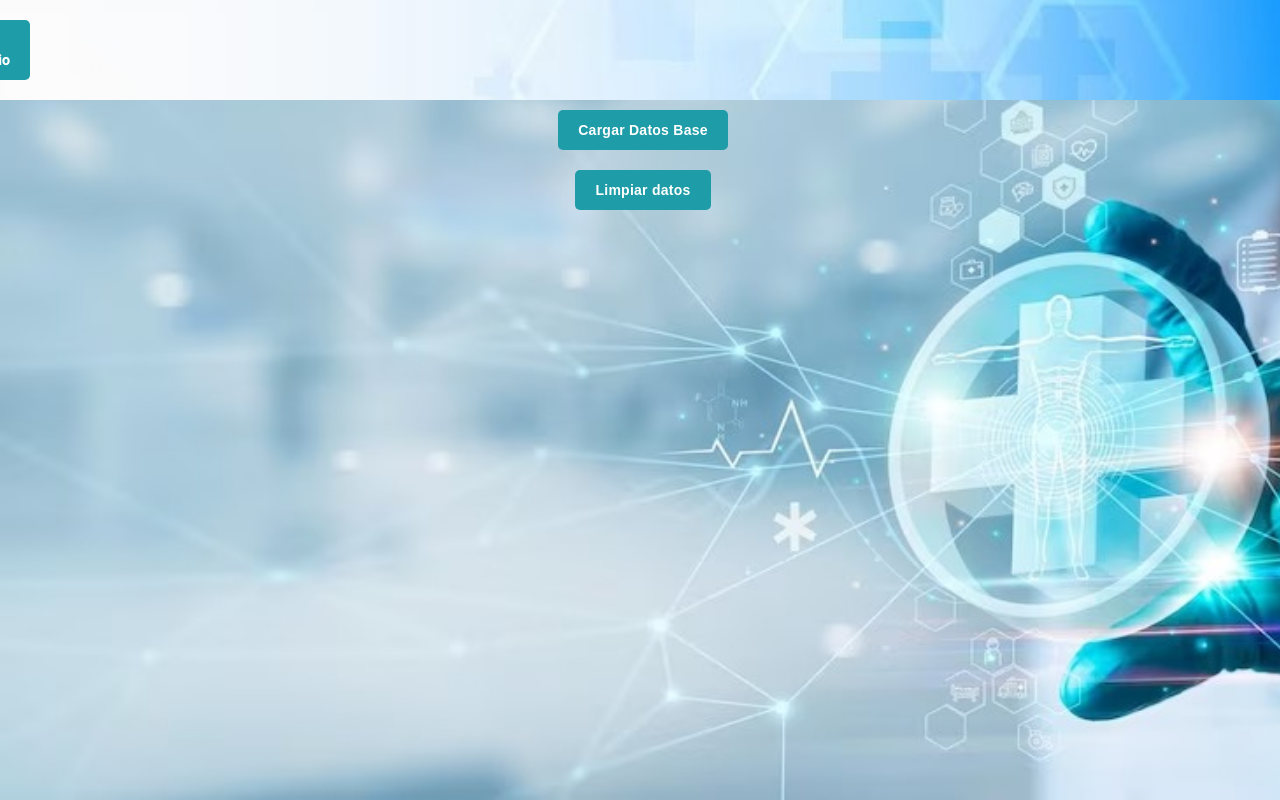
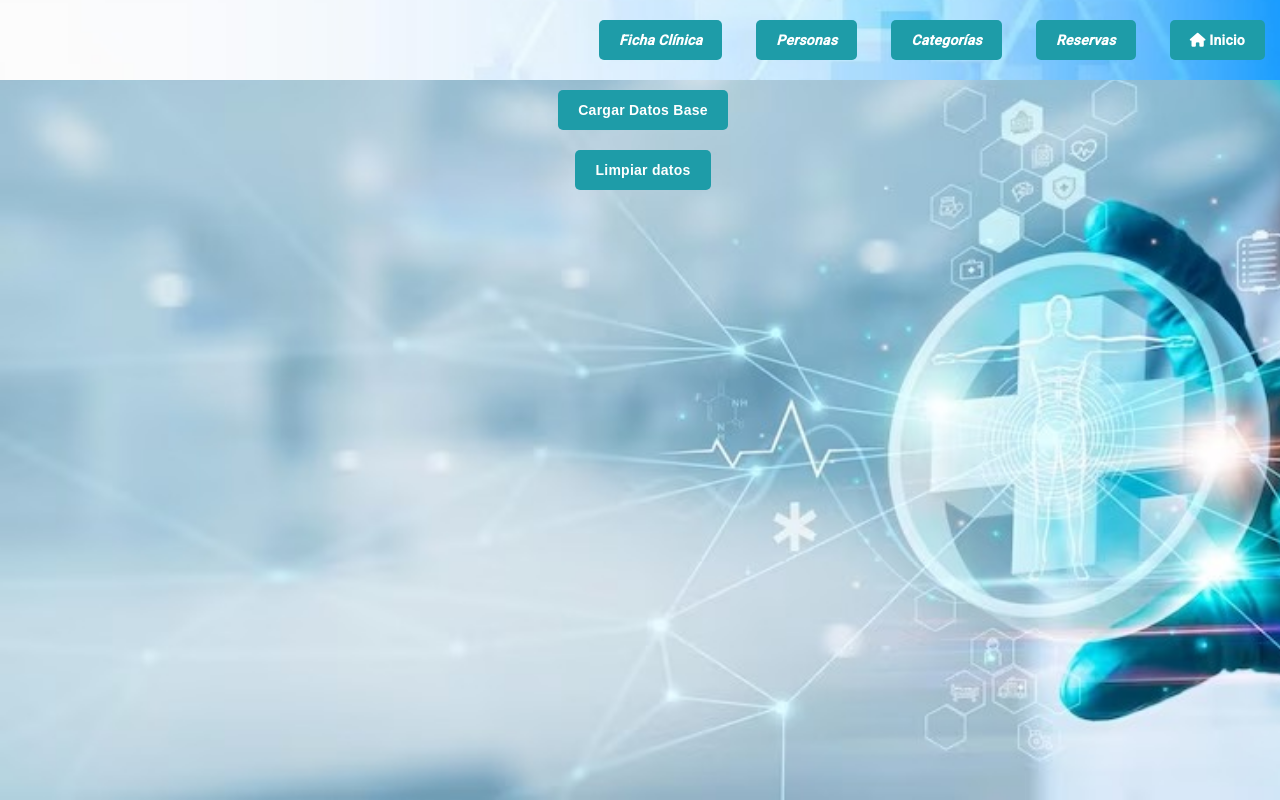
Before and after one commit to jorgepaiva1/tp1p-front, an Angular app in the folder front/: page / in a window 1280 px wide. Built offline with nearby package versions, Linux system fonts and the light colour scheme.

Commit message:
arreglo bug en cabecera

```diff
--- a/front/src/app/cabecera/header.component.html
+++ b/front/src/app/cabecera/header.component.html
@@ -3,7 +3,7 @@
 </head>
 
     <header>
-        <a href="" class="button" style="margin-right: 1240px;">
+        <a href="" class="button" >
             <i class="fas fa-home"></i> Inicio
         </a>
             <i><a href="reservations" class="button">Reservas</a></i>
```
